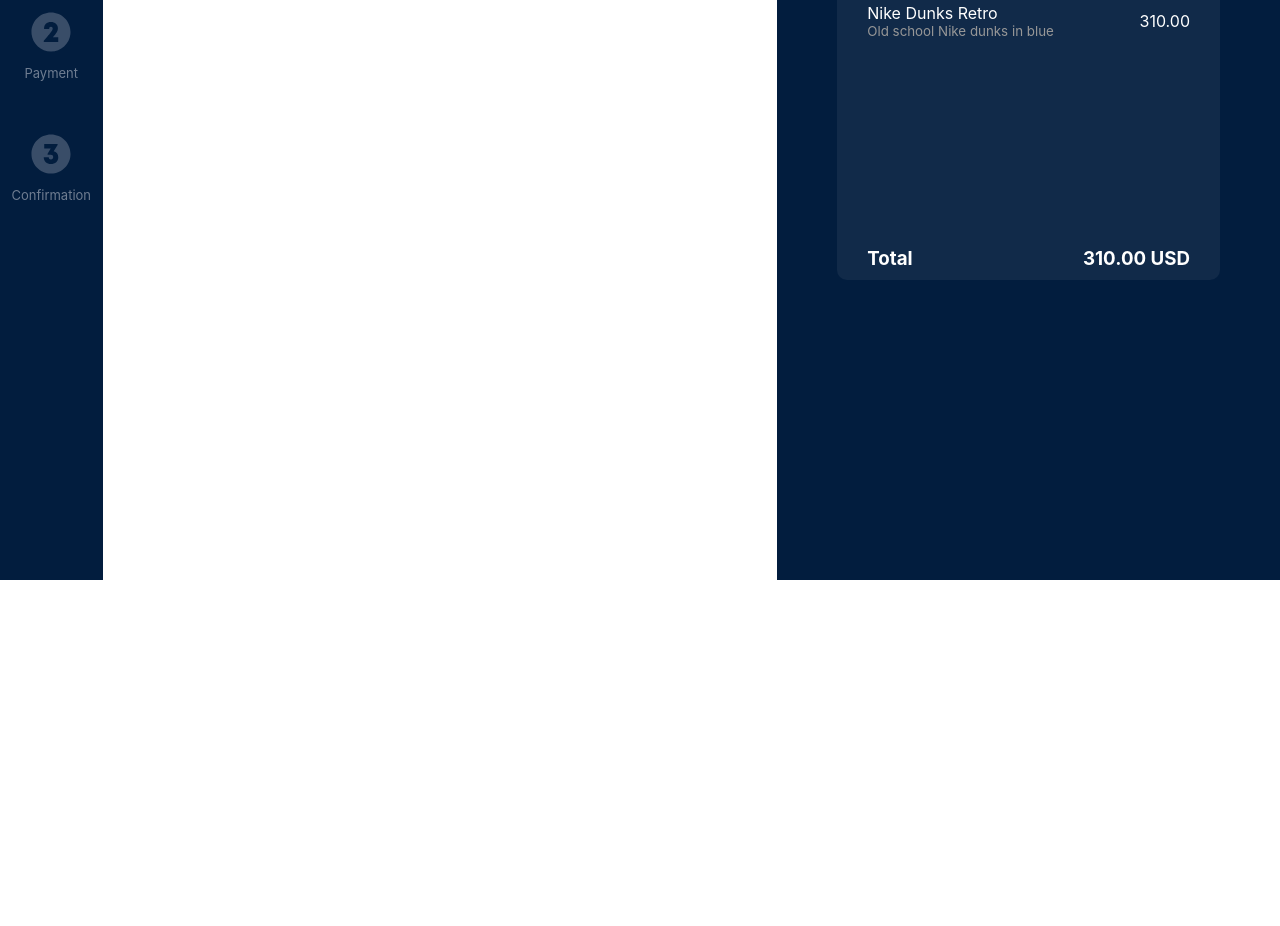
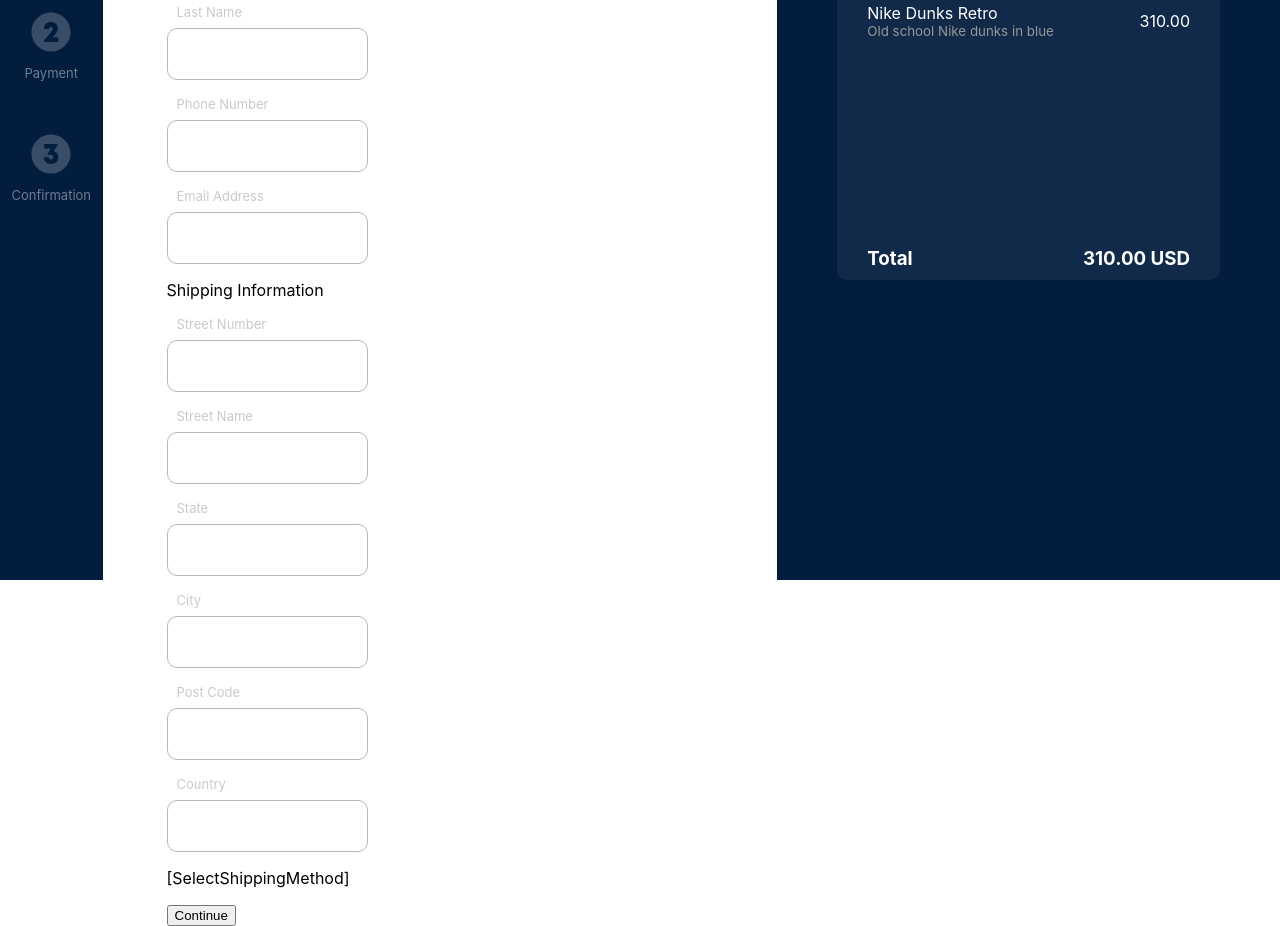
Before and after one commit to clyanide/airwallex-checkout-sample-ui, a React (Create React App) app: page /checkout in a window 1280 px wide. Shown: the part 220-1146 px from the top of the page. Before the commit the page ends 800 px from the top, so only its background shows below. Built offline with nearby package versions, Linux system fonts and the light colour scheme.

Commit message:
connect details page to cookies

```diff
--- a/src/components/checkout/Payment/Payment.tsx
+++ b/src/components/checkout/Payment/Payment.tsx
@@ -208,6 +208,7 @@ const Payment = ({ setPaymentConfirmed, handleGoBack }: IProps) => {
                || inputErrorMessage.cardNumber === undefined)}
                 errorMessage={inputErrorMessage.cardNumber}
                 label="Card Number"
+                mountable
               />
             </div>
             <div className={styles.row2}>
@@ -218,6 +219,7 @@ const Payment = ({ setPaymentConfirmed, handleGoBack }: IProps) => {
                || inputErrorMessage.expiry === undefined)}
                   errorMessage={inputErrorMessage.expiry}
                   label="expiration"
+                  mountable
                 />
               </div>
               <div className={styles.row2wrapper}>
@@ -226,6 +228,7 @@ const Payment = ({ setPaymentConfirmed, handleGoBack }: IProps) => {
                   error={!(inputErrorMessage.cvc === '' || inputErrorMessage.cvc === undefined)}
                   errorMessage={inputErrorMessage.cvc}
                   label="CVC"
+                  mountable
                 />
               </div>
             </div>
--- a/src/components/checkout/YourDetails/YourDetails.tsx
+++ b/src/components/checkout/YourDetails/YourDetails.tsx
@@ -1,21 +1,192 @@
-import React from 'react';
+import React, { useState } from 'react';
+import Cookies from 'universal-cookie';
 import styles from './YourDetails.module.scss';
+import { TextField } from '../../inputs';
 
 interface IProps {
   setDetailsConfirmed: CallableFunction
 }
 
+const cookies = new Cookies();
+
 const YourDetails = ({ setDetailsConfirmed }: IProps) => {
+  const [customerDetails, setCustomerDetails] = useState({
+    firstName: '', lastName: '', phone: '', email: '',
+  });
+
+  const [shippingDetails, setShippingDetails] = useState({
+    number: '', street: '', state: '', city: '', postCode: '', country: '',
+  });
+
   const handleNextButton = () => {
+    const orderCookie = cookies.get('order');
+    const { order } = orderCookie;
+
+    const {
+      firstName, lastName, phone, email,
+    } = customerDetails;
+
+    const {
+      number, street, state, city, postCode, country,
+    } = shippingDetails;
+
+    order.shipping.first_name = firstName;
+    order.shipping.last_name = lastName;
+    order.shipping.phone_number = phone;
+    order.shipping.email_address = email;
+
+    const { address } = order.shipping;
+
+    address.city = city;
+    address.country_code = country; // need to convert to country code
+    address.postcode = postCode;
+    address.state = state;
+    address.street = street;
+    address.street_number = number;
+
+    console.log(orderCookie);
+    cookies.set('order', orderCookie, { path: '/' });
+
     setDetailsConfirmed();
   };
 
   return (
     <div className={styles.body}>
-      <div>Imagine you have already entered your details on this page</div>
-      <button type="button" onClick={handleNextButton}>
-        Next
-      </button>
+      <p>Your Details</p>
+      <div className={styles.row1}>
+        <TextField
+          label="First Name"
+          id="firstName"
+          error={false}
+          errorMessage=""
+          mountable={false}
+          value={customerDetails.firstName}
+          onChange={(e) => setCustomerDetails({
+            ...customerDetails,
+            firstName: e.target.value,
+          })}
+        />
+        <TextField
+          label="Last Name"
+          id="lastName"
+          error={false}
+          errorMessage=""
+          mountable={false}
+          value={customerDetails.lastName}
+          onChange={(e) => setCustomerDetails({
+            ...customerDetails,
+            lastName: e.target.value,
+          })}
+        />
+      </div>
+      <div className={styles.row2}>
+        <TextField
+          label="Phone Number"
+          id="phone"
+          error={false}
+          errorMessage=""
+          mountable={false}
+          value={customerDetails.phone}
+          onChange={(e) => setCustomerDetails({
+            ...customerDetails,
+            phone: e.target.value,
+          })}
+        />
+        <TextField
+          label="Email Address"
+          id="email"
+          error={false}
+          errorMessage=""
+          mountable={false}
+          value={customerDetails.email}
+          onChange={(e) => setCustomerDetails({
+            ...customerDetails,
+            email: e.target.value,
+          })}
+        />
+      </div>
+      <p>Shipping Information</p>
+      <div className={styles.row3}>
+        <TextField
+          label="Street Number"
+          id="streetNumber"
+          error={false}
+          errorMessage=""
+          mountable={false}
+          value={shippingDetails.number}
+          onChange={(e) => setShippingDetails({
+            ...shippingDetails,
+            number: e.target.value,
+          })}
+        />
+        <TextField
+          label="Street Name"
+          id="street"
+          error={false}
+          errorMessage=""
+          mountable={false}
+          value={shippingDetails.street}
+          onChange={(e) => setShippingDetails({
+            ...shippingDetails,
+            street: e.target.value,
+          })}
+        />
+
+      </div>
+      <div className={styles.row4}>
+        <TextField
+          label="State"
+          id="state"
+          error={false}
+          errorMessage=""
+          mountable={false}
+          value={shippingDetails.state}
+          onChange={(e) => setShippingDetails({
+            ...shippingDetails,
+            state: e.target.value,
+          })}
+        />
+        <TextField
+          label="City"
+          id="city"
+          error={false}
+          errorMessage=""
+          mountable={false}
+          value={shippingDetails.city}
+          onChange={(e) => setShippingDetails({
+            ...shippingDetails,
+            city: e.target.value,
+          })}
+        />
+        <TextField
+          label="Post Code"
+          id="postCode"
+          error={false}
+          errorMessage=""
+          mountable={false}
+          value={shippingDetails.postCode}
+          onChange={(e) => setShippingDetails({
+            ...shippingDetails,
+            postCode: e.target.value,
+          })}
+        />
+      </div>
+      <div className={styles.row5}>
+        <TextField
+          label="Country"
+          id="country"
+          error={false}
+          errorMessage=""
+          mountable={false}
+          value={shippingDetails.country}
+          onChange={(e) => setShippingDetails({
+            ...shippingDetails,
+            country: e.target.value,
+          })}
+        />
+        <p>[SelectShippingMethod]</p>
+      </div>
+      <button type="button" onClick={handleNextButton}>Continue</button>
     </div>
   );
 };
--- a/src/components/inputs/TextField/TextField.module.scss
+++ b/src/components/inputs/TextField/TextField.module.scss
@@ -8,6 +8,10 @@
   padding-top: 10px;
   padding-bottom: 10px;
   padding-left: 20px;
+
+  &:focus {
+      outline: none;
+  }
 }
 
 .invalid {
--- a/src/components/inputs/TextField/TextField.tsx
+++ b/src/components/inputs/TextField/TextField.tsx
@@ -1,4 +1,5 @@
-import React from 'react';
+/* eslint-disable react/require-default-props */
+import React, { ChangeEventHandler, KeyboardEventHandler } from 'react';
 import styles from './TextField.module.scss';
 
 interface IProps {
@@ -6,15 +7,35 @@ interface IProps {
   error: boolean;
   errorMessage: string;
   label: string;
+  mountable: boolean;
+  value?: string;
+  onChange?: ChangeEventHandler<HTMLInputElement>;
 }
 
 const TextField = ({
-  id, error, errorMessage, label,
+  id, error, errorMessage, label, mountable, value, onChange,
 }: IProps) => (
+
   <div>
-    <div className={styles.label}>{label}</div>
-    <div id={id} className={!error ? styles.input : styles.invalid} />
-    <p>{errorMessage}</p>
+    {mountable
+      ? (
+        <div>
+          <div className={styles.label}>{label}</div>
+          <div id={id} className={!error ? styles.input : styles.invalid} />
+          <p>{errorMessage}</p>
+        </div>
+      ) : (
+        <div>
+          <div className={styles.label}>{label}</div>
+          <input
+            id={id}
+            value={value}
+            onChange={onChange}
+            className={!error ? styles.input : styles.invalid}
+          />
+          <p>{errorMessage}</p>
+        </div>
+      )}
   </div>
 );
 
```
